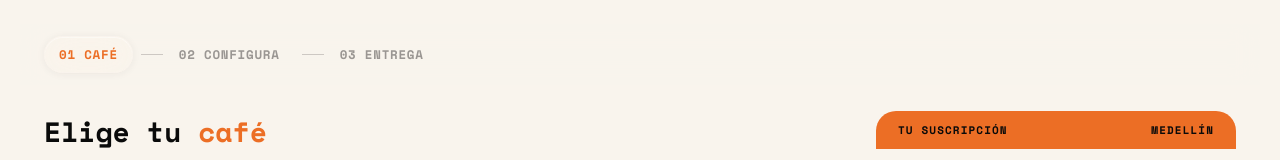
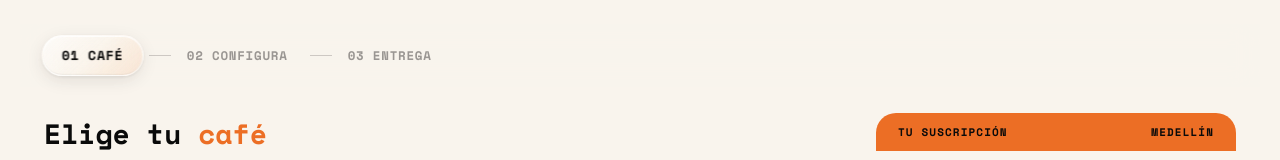
Before and after one commit to SalentinoCoffeeLab/salentino-suscripciones, a React (Vite) app in the folder frontend/: page / in a window 1280 px wide. Shown: the top 160 px of the page. Built offline with nearby package versions, Linux system fonts and the light colour scheme; no server answers.

Commit message:
feat: glass pill más visible — gradiente, sombras, scale
- Gradiente diagonal blanco→crema→naranja sutil
- Blur 24px, saturación 200%, borde 1.5px blanco
- Sombras más profundas con doble inset para efecto vidrio
- Scale 1.05 en paso activo del stepper

```diff
--- a/frontend/src/App.tsx
+++ b/frontend/src/App.tsx
@@ -98,11 +98,13 @@ function Stepper({ current, canReach, onGo }: {
               style={{
                 border: isCurrent ? undefined : 0,
                 background: isCurrent ? undefined : 'transparent',
-                padding: '8px 14px', borderRadius: 40,
+                padding: isCurrent ? '9px 18px' : '8px 14px', borderRadius: 40,
                 fontFamily: 'inherit', fontSize: 12.5, fontWeight: 700,
                 letterSpacing: '0.06em', textTransform: 'uppercase' as const,
                 cursor: reachable ? 'pointer' : 'default',
-                color: isCurrent ? 'var(--accent)' : done ? 'var(--ink)' : 'rgba(10,10,10,.4)',
+                color: isCurrent ? 'var(--ink)' : done ? 'var(--ink)' : 'rgba(10,10,10,.4)',
+                transform: isCurrent ? 'scale(1.05)' : undefined,
+                transition: 'transform .2s ease-out, padding .2s ease-out',
                 textDecoration: done && reachable ? 'underline' : 'none',
                 textDecorationColor: 'var(--accent)',
                 textDecorationThickness: '2px',
--- a/frontend/src/index.css
+++ b/frontend/src/index.css
@@ -107,12 +107,21 @@ textarea.inp { min-height: 70px; line-height: 1.5; }
 
 /* Liquid glass effect (stepper active pill) */
 .glass-pill {
-  background: rgba(249, 244, 237, 0.55);
-  backdrop-filter: blur(16px) saturate(180%);
-  -webkit-backdrop-filter: blur(16px) saturate(180%);
-  border: 1px solid rgba(249, 244, 237, 0.6);
+  background: linear-gradient(
+    135deg,
+    rgba(255, 255, 255, 0.65) 0%,
+    rgba(249, 244, 237, 0.45) 50%,
+    rgba(236, 110, 37, 0.12) 100%
+  );
+  backdrop-filter: blur(24px) saturate(200%);
+  -webkit-backdrop-filter: blur(24px) saturate(200%);
+  border: 1.5px solid rgba(255, 255, 255, 0.7);
   border-radius: 40px;
-  box-shadow: 0 1px 8px rgba(10, 10, 10, 0.06), inset 0 1px 0 rgba(255, 255, 255, 0.4);
+  box-shadow:
+    0 4px 16px rgba(10, 10, 10, 0.10),
+    0 1px 3px rgba(10, 10, 10, 0.08),
+    inset 0 1px 0 rgba(255, 255, 255, 0.8),
+    inset 0 -1px 0 rgba(10, 10, 10, 0.04);
 }
 
 /* Mobile bottom bar glass variant */
```
